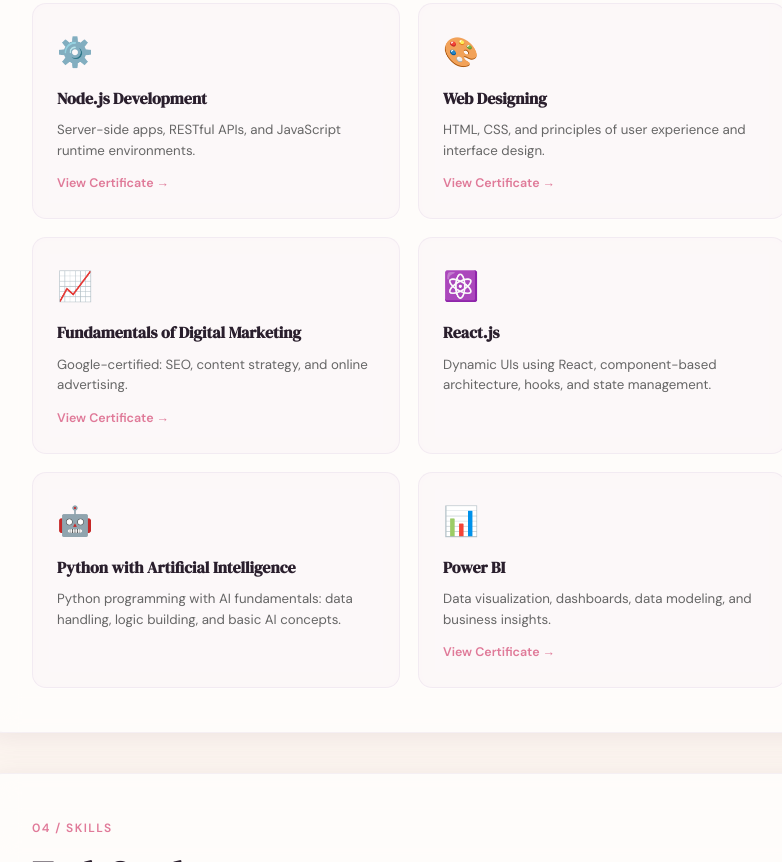
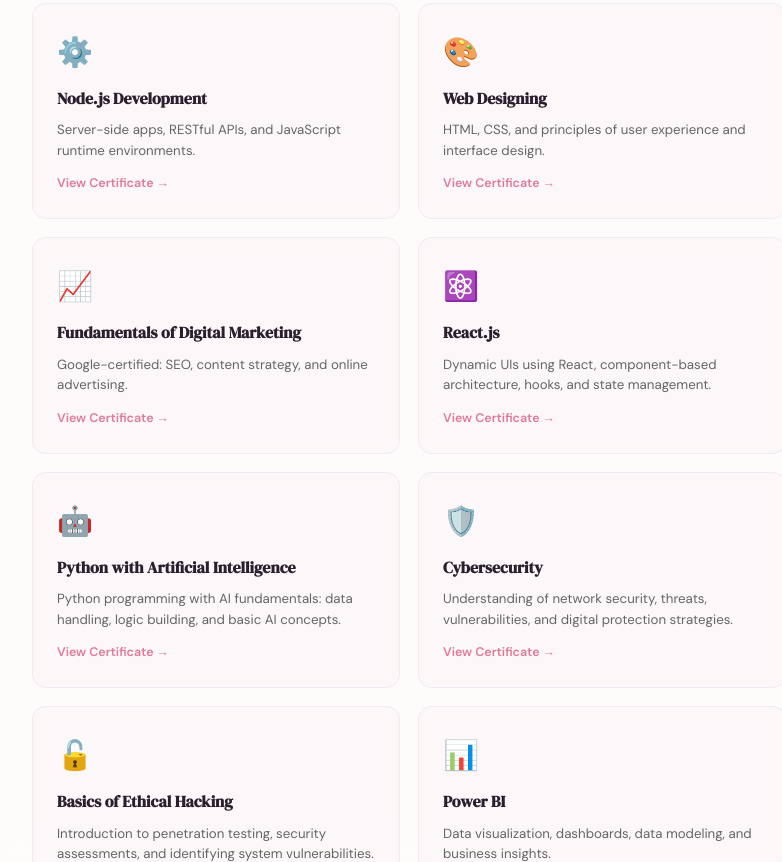
Before and after one commit to fariyalkhan17/Portfolioo, a plain HTML site: page index.html in a window 1280 px wide. Shown: the part 1938-2800 px from the top of the page, without its empty margins (231-1013 px from the left). Drawn offline with Linux system fonts and the light colour scheme; a script that the page names is missing.

Commit message:
Added semester certificate links

```diff
--- a/index.html
+++ b/index.html
@@ -204,12 +204,32 @@
                     <div class="cert-icon">⚛️</div>
                     <h4>React.js</h4>
                     <p>Dynamic UIs using React, component-based architecture, hooks, and state management.</p>
+                    <a href="https://drive.google.com/file/d/1PJ3TH1n1l8kWauWe3LQgMfQ_9UBDUfHG/view?usp=drive_link"
+                        class="cert-link">View Certificate →</a>
                 </div>
                 <div class="cert-card">
                     <div class="cert-icon">🤖</div>
                     <h4>Python with Artificial Intelligence</h4>
                     <p>Python programming with AI fundamentals: data handling, logic building, and basic AI concepts.
                     </p>
+                    <a href="https://drive.google.com/file/d/1_jsdVogodLswEwa4FO8R1er_7QSBBdxq/view?usp=sharing"
+                        class="cert-link">View Certificate →</a>
+                </div>
+                <div class="cert-card">
+                    <div class="cert-icon">🛡️</div>
+                    <h4>Cybersecurity</h4>
+                    <p>Understanding of network security, threats, vulnerabilities, and digital protection strategies.
+                    </p>
+                    <a href="https://drive.google.com/file/d/1bhRI4Zcizfn9yMnp6aan3a39K_HWTQ_V/view?usp=sharing"
+                        class="cert-link">View Certificate →</a>
+                </div>
+                <div class="cert-card">
+                    <div class="cert-icon">🔓</div>
+                    <h4>Basics of Ethical Hacking</h4>
+                    <p>Introduction to penetration testing, security assessments, and identifying system
+                        vulnerabilities.</p>
+                    <a href="https://drive.google.com/file/d/1ly3JHz_EGU-PGb9P9rA6QEl7jn2daagj/view?usp=sharing"
+                        class="cert-link">View Certificate →</a>
                 </div>
                 <div class="cert-card">
                     <div class="cert-icon">📊</div>
@@ -332,9 +352,9 @@
                     <li>Developed leadership, decision-making, time management, and organizational skills</li>
                 </ul>
                 <div class="doc-links">
+                    <a href="https://drive.google.com/file/d/1qLtUqFoSbc5er6dGxOaKrbdqTuMHjwKy/view?usp=sharing"
+                        class="doc-link" data-doc="rchc-coa">🏅 Certificate of Appreciation</a>
                     <a href="https://drive.google.com/file/d/1DiqBH5FBDGac3gk3P6KIkSfUy2_GvzNw/view?usp=sharing"
-                        class="doc-link" data-doc="rchc-coa">🏅 Certificate of Appreciation</a>
-                    <a href="https://drive.google.com/file/d/1qLtUqFoSbc5er6dGxOaKrbdqTuMHjwKy/view?usp=sharing"
                         class="doc-link" data-doc="rchc-completion">📄 Completion Certificate</a>
                 </div>
             </div>
```
